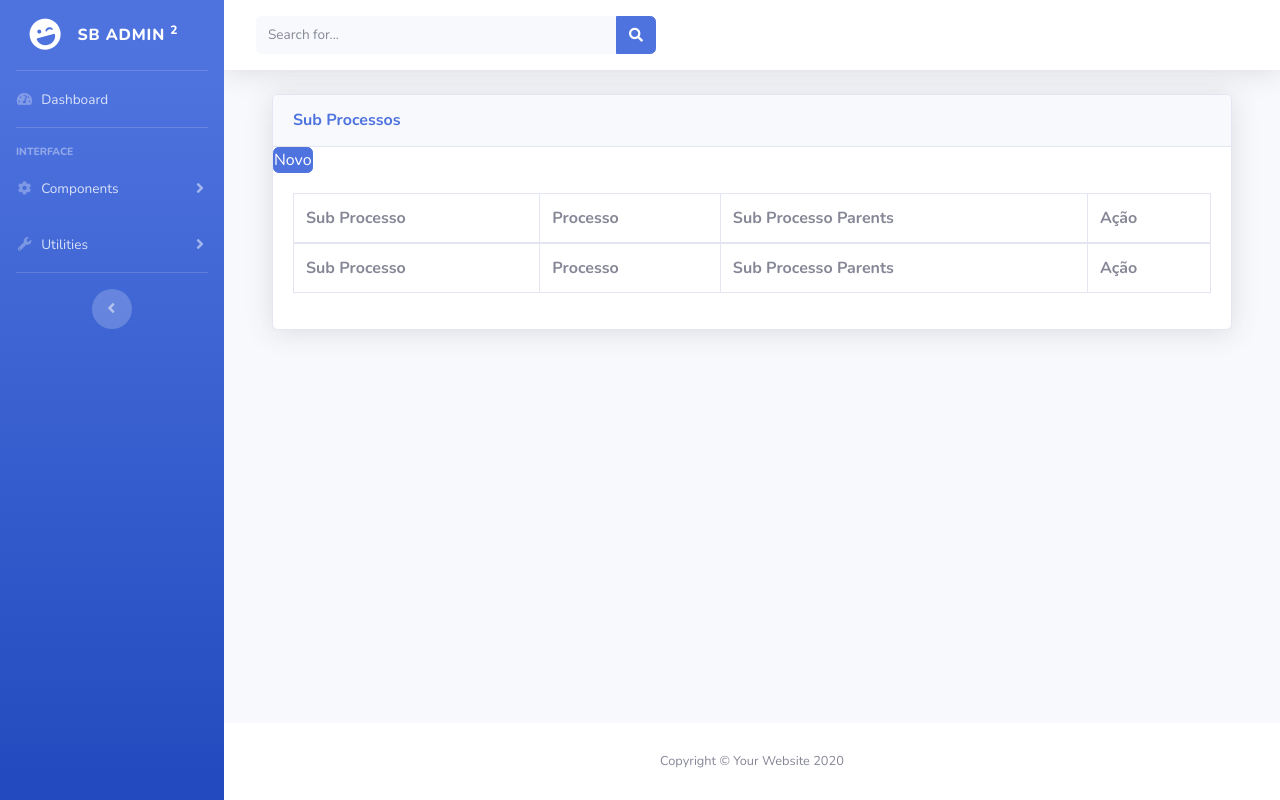
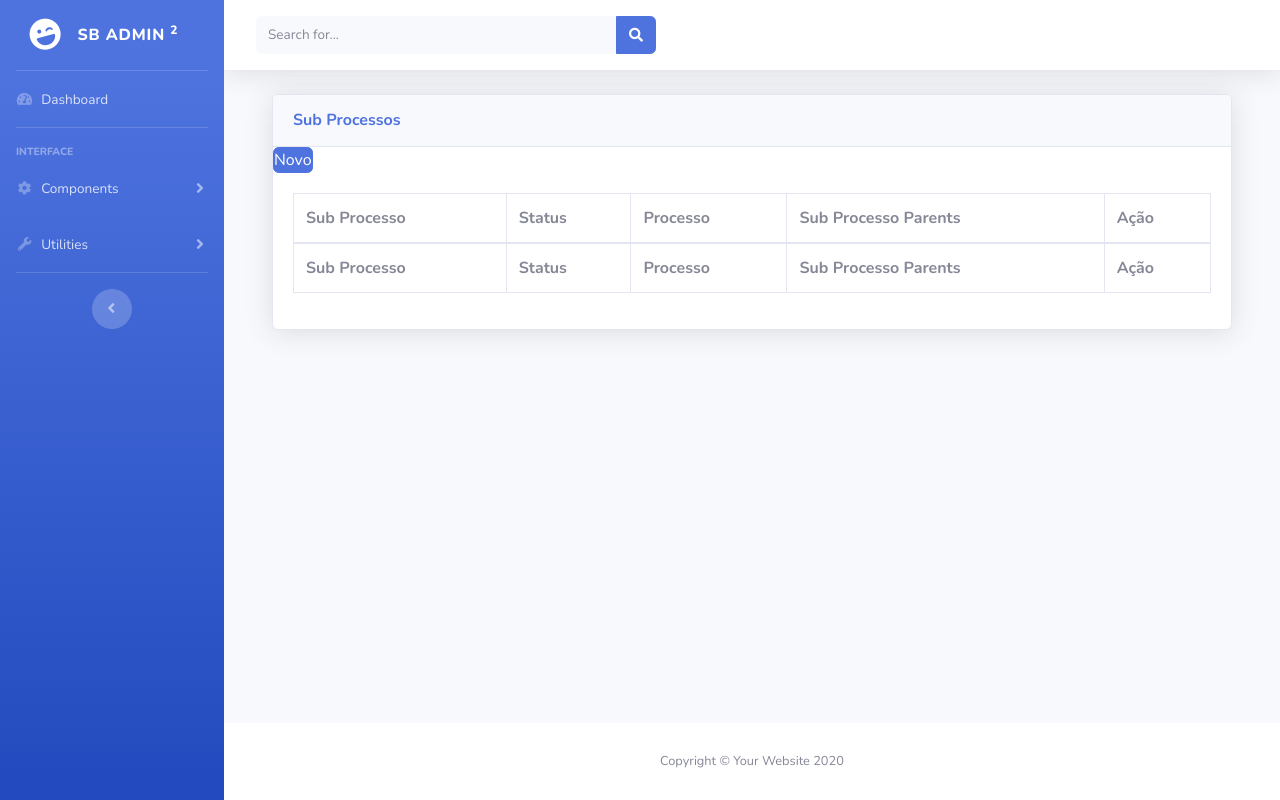
Before and after one commit to osllmatheus/process_control, a Django app: page /processo/subprocesso/ in a window 1280 px wide. Run offline with Django 5.2, Linux system fonts and the light colour scheme; data that the repository does not hold is empty; some libraries are stand-ins or nearby versions.

Commit message:
forms,html status subprocesso

```diff
--- a/processo/forms.py
+++ b/processo/forms.py
@@ -12,4 +12,4 @@ class ProcessoForm(forms.ModelForm):
 class SubProcessoForm(forms.ModelForm):
     class Meta:
         model = SubProcesso
-        fields = ('nome_subprocesso','processo','parent_subprocesso')
+        fields = ('nome_subprocesso','status','processo','parent_subprocesso')
--- a/processo/templates/processo/sub_processo_list.html
+++ b/processo/templates/processo/sub_processo_list.html
@@ -17,6 +17,7 @@
                     <thead>
                         <tr>
                             <th>Sub Processo</th>
+                            <th>Status</th>
                             <th>Processo</th>
                             <th>Sub Processo Parents</th>
                             <th>Ação</th>
@@ -25,6 +26,7 @@
                     <tfoot>
                         <tr>
                             <th>Sub Processo</th>
+                            <th>Status</th>
                             <th>Processo</th>
                             <th>Sub Processo Parents</th>
                             <th>Ação</th>
@@ -34,6 +36,7 @@
                         {% for subprocesso in subprocessos %}
                         <tr>
                             <td>{{ subprocesso.nome_subprocesso }}</td>
+                            <td>{{ subprocesso.get_status_display  }}</td>
                             <td>{% if subprocesso.processo %}
                                     {{ subprocesso.processo }}
                                 {% endif %}
```
Also changed, not shown: processo/templates/processo/sub_processo_edit.html (+8 -0 lines).
